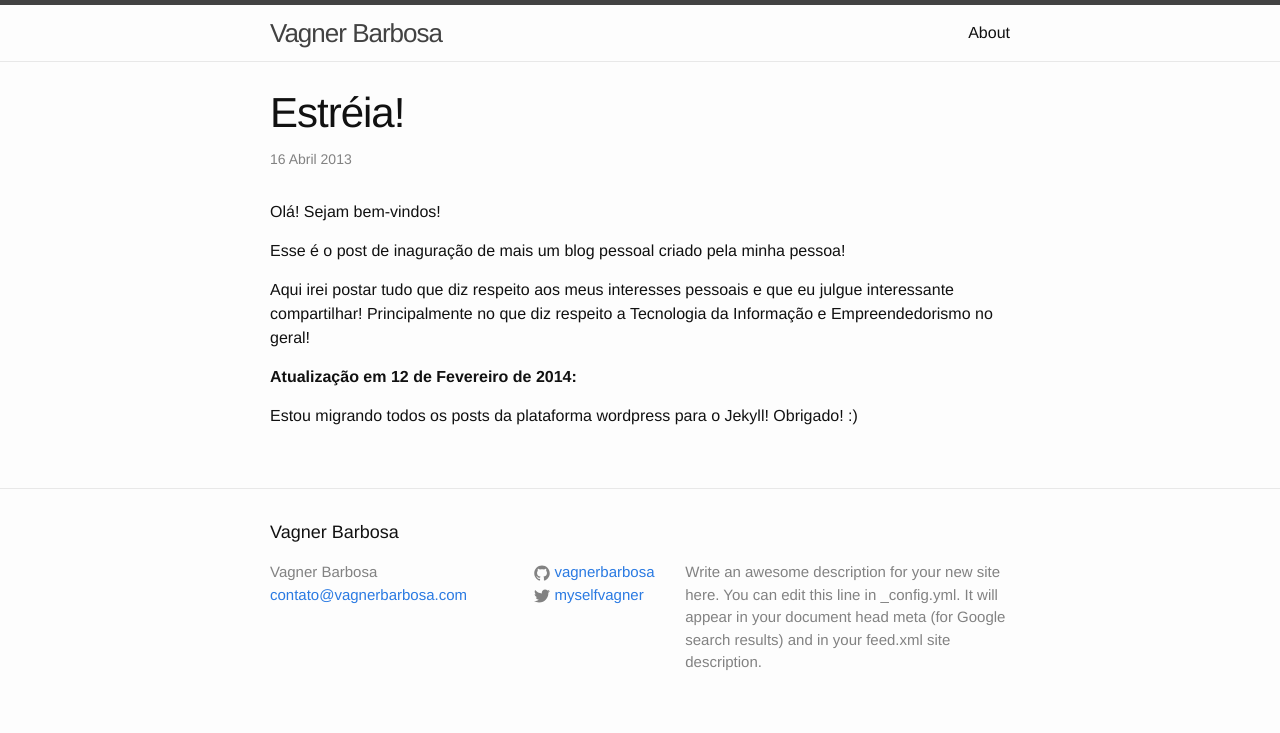
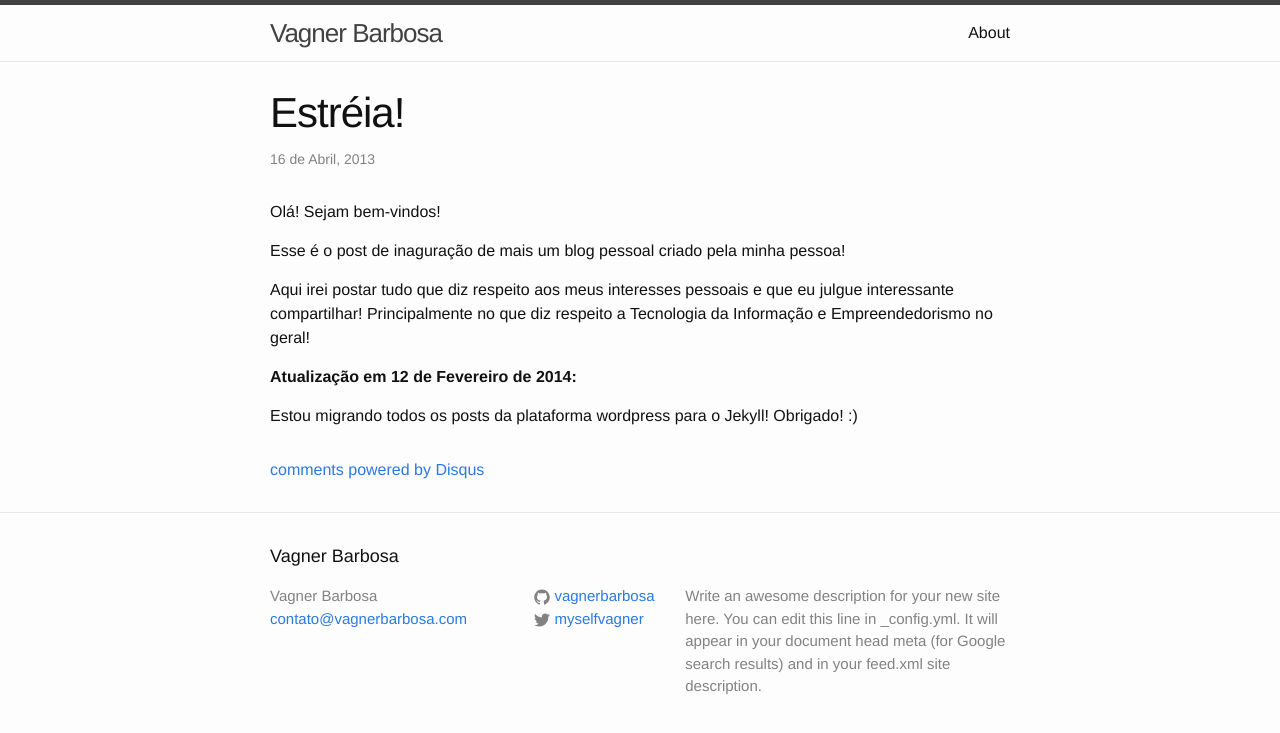
Before and after one commit to vagnerbarbosa/vagnerbarbosa.github.io, a Jekyll site: the page built from _posts/2013-04-16-estreia.markdown, in a window 1280 px wide. Shown: the top 733 px of the page. Built offline with Jekyll 4.4.1, drawn with Linux system fonts in a browser that asks for light colours; comment, search, counter and statistics services are not loaded; some of the changed lines change nothing that is shown.

Commit message:
Signed-off-by: Vagner Barbosa <contato@vagnerbarbosa.com>

```diff
--- /dev/null
+++ b/_includes/comments.html
@@ -0,0 +1,13 @@
+<div id="disqus_thread"></div>
+<script type="text/javascript">
+    /* * * CONFIGURATION VARIABLES: EDIT BEFORE PASTING INTO YOUR WEBPAGE * * */
+    var disqus_shortname = 'vagnerbarbosa'; // required: replace example with your forum shortname
+    /* * * DON'T EDIT BELOW THIS LINE * * */
+    (function() {
+        var dsq = document.createElement('script'); dsq.type = 'text/javascript'; dsq.async = true;
+        dsq.src = '//' + disqus_shortname + '.disqus.com/embed.js';
+        (document.getElementsByTagName('head')[0] || document.getElementsByTagName('body')[0]).appendChild(dsq);
+    })();
+</script>
+<noscript>Please enable JavaScript to view the <a href="http://disqus.com/?ref_noscript">comments powered by Disqus.</a></noscript>
+<a href="http://disqus.com" class="dsq-brlink">comments powered by <span class="logo-disqus">Disqus</span></a>
--- a/_layouts/post.html
+++ b/_layouts/post.html
@@ -11,18 +11,18 @@
     <p class="post-meta">{% assign m = page.date | date: "%-m" %}
 {{ page.date | date: "%-d" }}
 {% case m %}
-  {% when '1' %}Janeiro
-  {% when '2' %}Fevereiro
-  {% when '3' %}M&auml;rz
-  {% when '4' %}Abril
-  {% when '5' %}Maio
-  {% when '6' %}Junho
-  {% when '7' %}Julho
-  {% when '8' %}Agosto
-  {% when '9' %}Setembro
-  {% when '10' %}Outubro
-  {% when '11' %}Novembro
-  {% when '12' %}Dezembro
+  {% when '1' %}de Janeiro,
+  {% when '2' %}de Fevereiro,
+  {% when '3' %}de M&auml;rz,
+  {% when '4' %}de Abril,
+  {% when '5' %}de Maio,
+  {% when '6' %}de Junho,
+  {% when '7' %}de Julho,
+  {% when '8' %}de Agosto,
+  {% when '9' %}de Setembro,
+  {% when '10' %}de Outubro,
+  {% when '11' %}de Novembro,
+  {% when '12' %}de Dezembro,
 {% endcase %}
 {{ page.date | date: "%Y" }}{% if page.author %} • {{ page.author }}{% endif %}{% if page.meta %} • {{ page.meta }}{% endif %}</p>
   </header>
@@ -31,4 +31,6 @@
     {{ content }}
   </article>
 
+  <div class="post-comments">{% include comments.html %}</div>
+
 </div>
```
Also changed, not shown: _layouts/default.html (line endings or trailing spaces).
